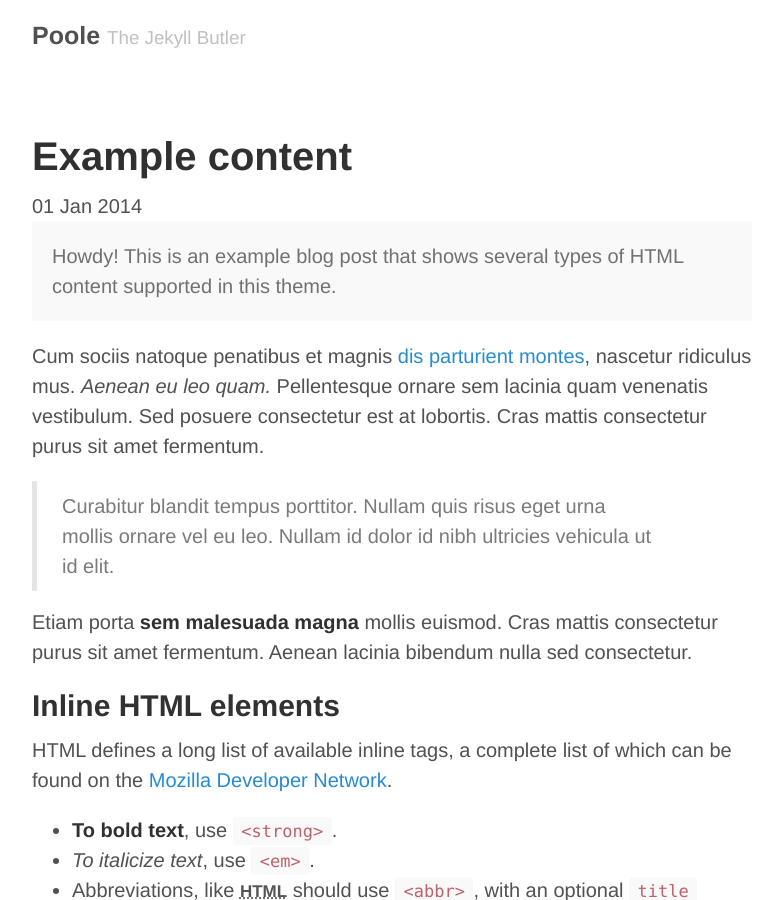
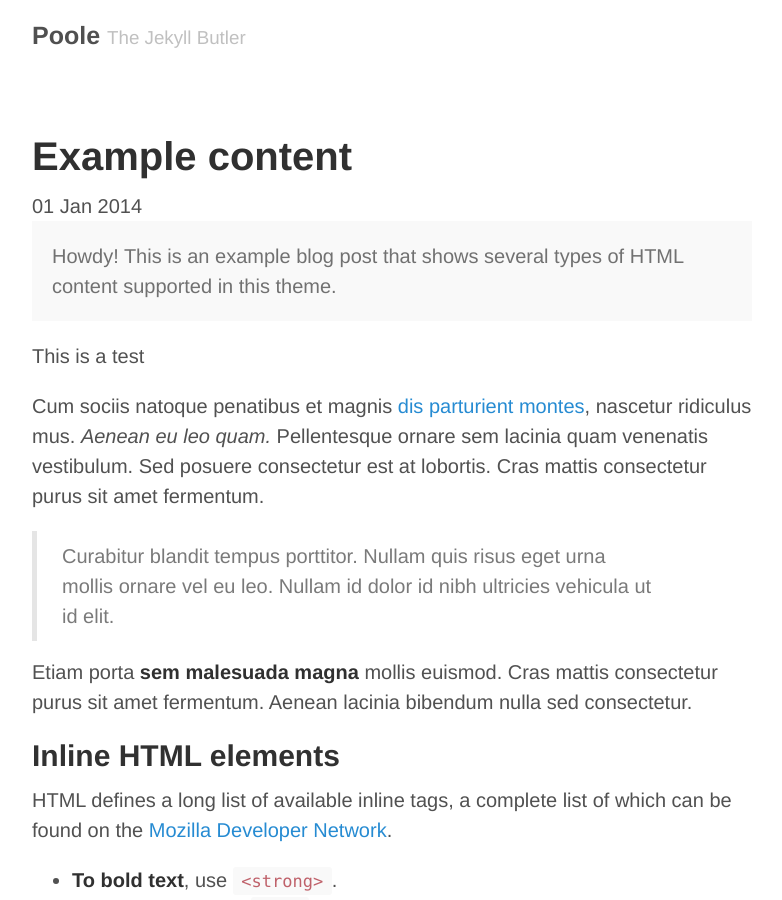
Before and after one commit to cmanzana2001/cmanzana2001.github.io, a Jekyll site: the page built from _posts/2014-01-01-example-content.md, in a window 1280 px wide and 900 px high. Shown: the whole window, without its empty margins (248-1030 px from the left). Built offline with Jekyll 4.4.1, drawn with Linux system fonts in a browser that asks for light colours; Markdown is read by kramdown in place of the engine named in the settings.

Commit message:
Updated 2014-01-01-example-content.md

```diff
--- a/_posts/2014-01-01-example-content.md
+++ b/_posts/2014-01-01-example-content.md
@@ -1,12 +1,14 @@
 ---
 layout: post
 title: Example content
+published: true
 ---
-
 
 <div class="message">
   Howdy! This is an example blog post that shows several types of HTML content supported in this theme.
 </div>
+
+This is a test
 
 Cum sociis natoque penatibus et magnis <a href="#">dis parturient montes</a>, nascetur ridiculus mus. *Aenean eu leo quam.* Pellentesque ornare sem lacinia quam venenatis vestibulum. Sed posuere consectetur est at lobortis. Cras mattis consectetur purus sit amet fermentum.
 
```
